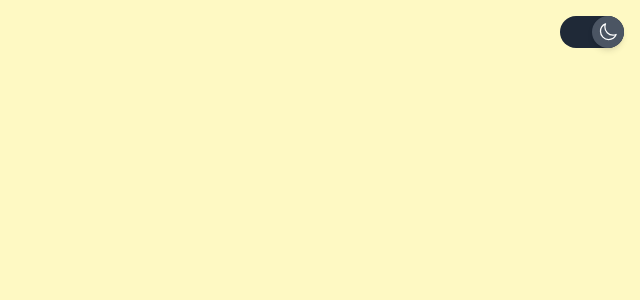
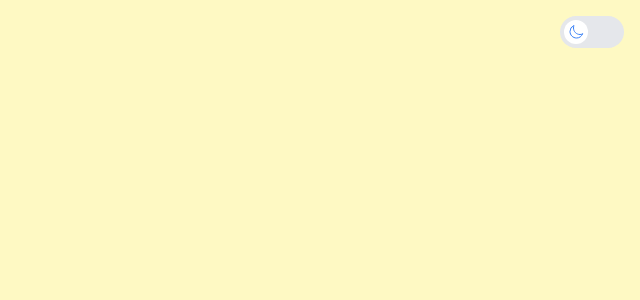
Before and after one commit to mariamarinescu/mmarinescu, a React (Vite) app: page / in a window 1280 px wide. Shown: the top 300 px of the page, without its empty margins (640-1280 px from the left). Built offline with nearby package versions, Linux system fonts and the light colour scheme.

Commit message:
Implement reusable ToggleButton component

```diff
--- a/src/App.tsx
+++ b/src/App.tsx
@@ -1,10 +1,15 @@
 import './App.css';
-import { DarkModeButton } from './components';
+import { MoonIcon, SunIcon, ToggleButton } from './components';
 
 const App = () => {
   return (
     <div className="bg-yellow-100 dark:bg-blue-950 min-h-screen w-screen flex flex-col justify-center items-center relative">
-      <DarkModeButton />
+      <ToggleButton
+        activeIcon={SunIcon}
+        inactiveIcon={MoonIcon}
+        className="absolute top-4 right-4"
+        label="Toggle dark mode"
+      />
       <div />
     </div>
   );
--- a/src/components/buttons/DarkModeButton.tsx
+++ /dev/null
@@ -1,44 +0,0 @@
-import { Button } from '@headlessui/react';
-import clsx from 'clsx';
-import { useState } from 'react';
-import { MoonIcon, SunIcon } from '../icons';
-
-export const DarkModeButton = () => {
-  const [dark, setDark] = useState(false);
-
-  const darkModeHandler = () => {
-    setDark(!dark);
-    return !dark
-      ? document.documentElement.classList.add('dark')
-      : document.documentElement.classList.remove('dark');
-  };
-
-  return (
-    <Button
-      className="absolute top-4 right-4 w-16 h-8 flex items-center cursor-pointer"
-      onClick={darkModeHandler}
-    >
-      {/* Toggle switch background*/}
-      <div
-        className={clsx(
-          'absolute w-full h-full rounded-full transition-colors duration-300',
-          !dark ? 'bg-gray-800' : 'bg-gray-200'
-        )}
-      />
-
-      {/* Toggle button */}
-      <div
-        className={clsx(
-          'absolute w-8 h-8 rounded-full shadow-md transition-transform duration-300',
-          !dark ? 'translate-x-8 bg-gray-600' : 'bg-white'
-        )}
-      >
-        {dark ? (
-          <SunIcon className="text-black w-5 h-5 absolute top-1.5 left-1.5" />
-        ) : (
-          <MoonIcon className="text-white w-5 h-5 absolute top-1.5 left-1.5" />
-        )}
-      </div>
-    </Button>
-  );
-};
--- /dev/null
+++ b/src/components/buttons/ToggleButton.tsx
@@ -0,0 +1,68 @@
+import { Switch } from '@headlessui/react';
+import clsx from 'clsx';
+import React, { useState } from 'react';
+
+interface ToggleButtonProps {
+  initialEnabled?: boolean;
+  onChange?: (enabled: boolean) => void;
+  label?: string; // Accessibility label
+  activeIcon?: React.ComponentType<React.SVGProps<SVGSVGElement>>;
+  inactiveIcon?: React.ComponentType<React.SVGProps<SVGSVGElement>>;
+  className?: string;
+  activeBgColor?: string;
+  inactiveBgColor?: string;
+}
+
+export const ToggleButton: React.FC<ToggleButtonProps> = (
+  props: ToggleButtonProps
+) => {
+  const {
+    initialEnabled = false,
+    onChange,
+    label,
+    activeIcon: ActiveIcon,
+    inactiveIcon: InactiveIcon,
+    className,
+    activeBgColor = 'bg-blue-600',
+    inactiveBgColor = 'bg-gray-200',
+  } = props;
+
+  const [enabled, setEnabled] = useState(initialEnabled);
+
+  const handleToggle = () => {
+    const newEnabledState = !enabled;
+    setEnabled(newEnabledState);
+    if (onChange) onChange(newEnabledState);
+  };
+
+  return (
+    <Switch checked={enabled} onChange={handleToggle} as={React.Fragment}>
+      {({ checked }) => (
+        <button
+          className={clsx(
+            'group inline-flex h-8 w-16 items-center rounded-full p-1 cursor-pointer',
+            className,
+            checked ? activeBgColor : inactiveBgColor
+          )}
+          aria-label={label} // Add accessibility label
+        >
+          <span className="sr-only">{label}</span>
+          <span
+            className={clsx(
+              'h-6 w-6 rounded-full bg-white transition-transform duration-300 ease-in-out',
+              checked ? 'translate-x-8' : 'translate-x-0'
+            )}
+          >
+            <div className="absolute inset-0 flex items-center justify-center">
+              {checked && ActiveIcon ? (
+                <ActiveIcon className="w-4 h-4 text-yellow-500" />
+              ) : !checked && InactiveIcon ? (
+                <InactiveIcon className="w-4 h-4 text-blue-500" />
+              ) : null}
+            </div>
+          </span>
+        </button>
+      )}
+    </Switch>
+  );
+};
--- a/src/components/buttons/index.ts
+++ b/src/components/buttons/index.ts
@@ -1 +1 @@
-export { DarkModeButton } from './DarkModeButton';
+export { ToggleButton } from './ToggleButton';
```
